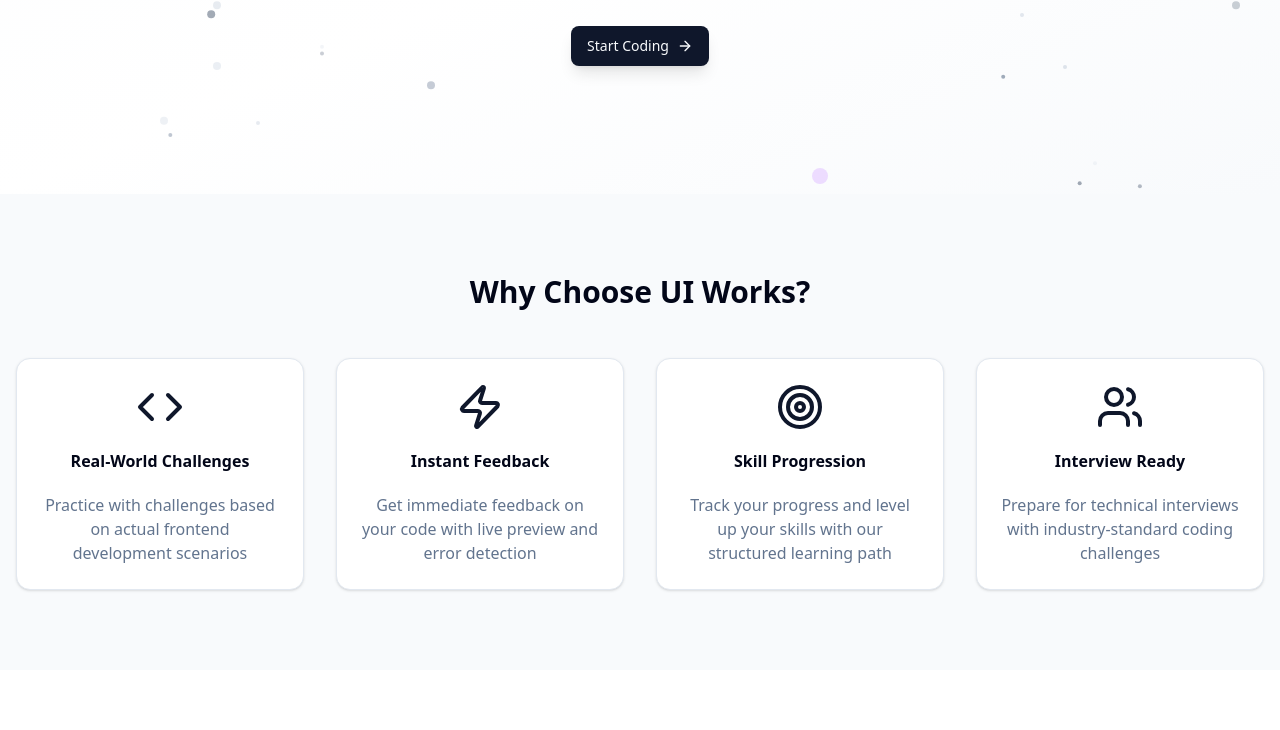
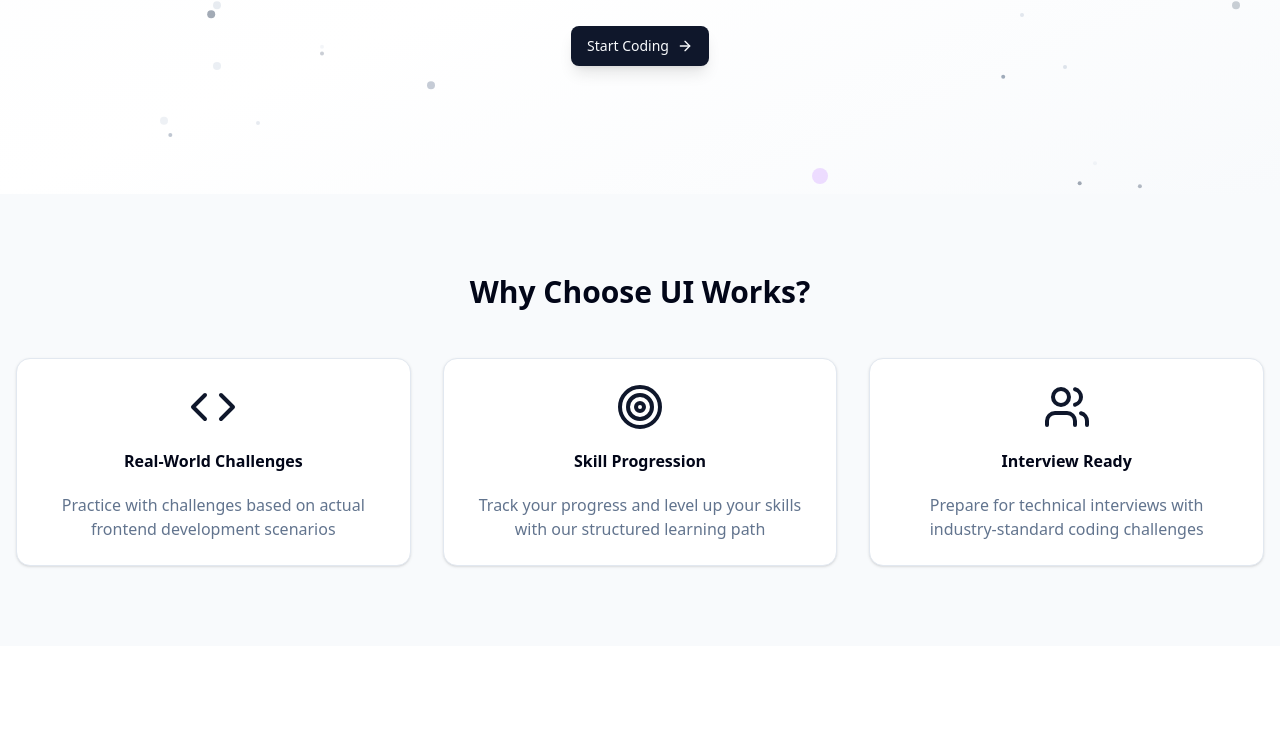
Before and after one commit to PratikC22/ui_works, a Next.js app: page / in a window 1280 px wide. Shown: the part 455-1185 px from the top of the page. Built offline with nearby package versions, Linux system fonts and the light colour scheme.

Commit message:
refactor: adjust grid layout in Features Section and remove unused card

```diff
--- a/src/app/page.tsx
+++ b/src/app/page.tsx
@@ -91,7 +91,7 @@
           <h2 className='text-3xl font-bold text-center mb-12'>
             Why Choose UI Works?
           </h2>
-          <div className='grid md:grid-cols-2 lg:grid-cols-4 gap-8'>
+          <div className='grid md:grid-cols-2 lg:grid-cols-3 gap-8'>
             <Card className='text-center'>
               <CardHeader>
                 <Code className='h-12 w-12 mx-auto mb-4 text-primary' />
@@ -101,19 +101,6 @@
                 <p className='text-muted-foreground'>
                   Practice with challenges based on actual frontend development
                   scenarios
-                </p>
-              </CardContent>
-            </Card>
-
-            <Card className='text-center'>
-              <CardHeader>
-                <Zap className='h-12 w-12 mx-auto mb-4 text-primary' />
-                <CardTitle>Instant Feedback</CardTitle>
-              </CardHeader>
-              <CardContent>
-                <p className='text-muted-foreground'>
-                  Get immediate feedback on your code with live preview and
-                  error detection
                 </p>
               </CardContent>
             </Card>
```
